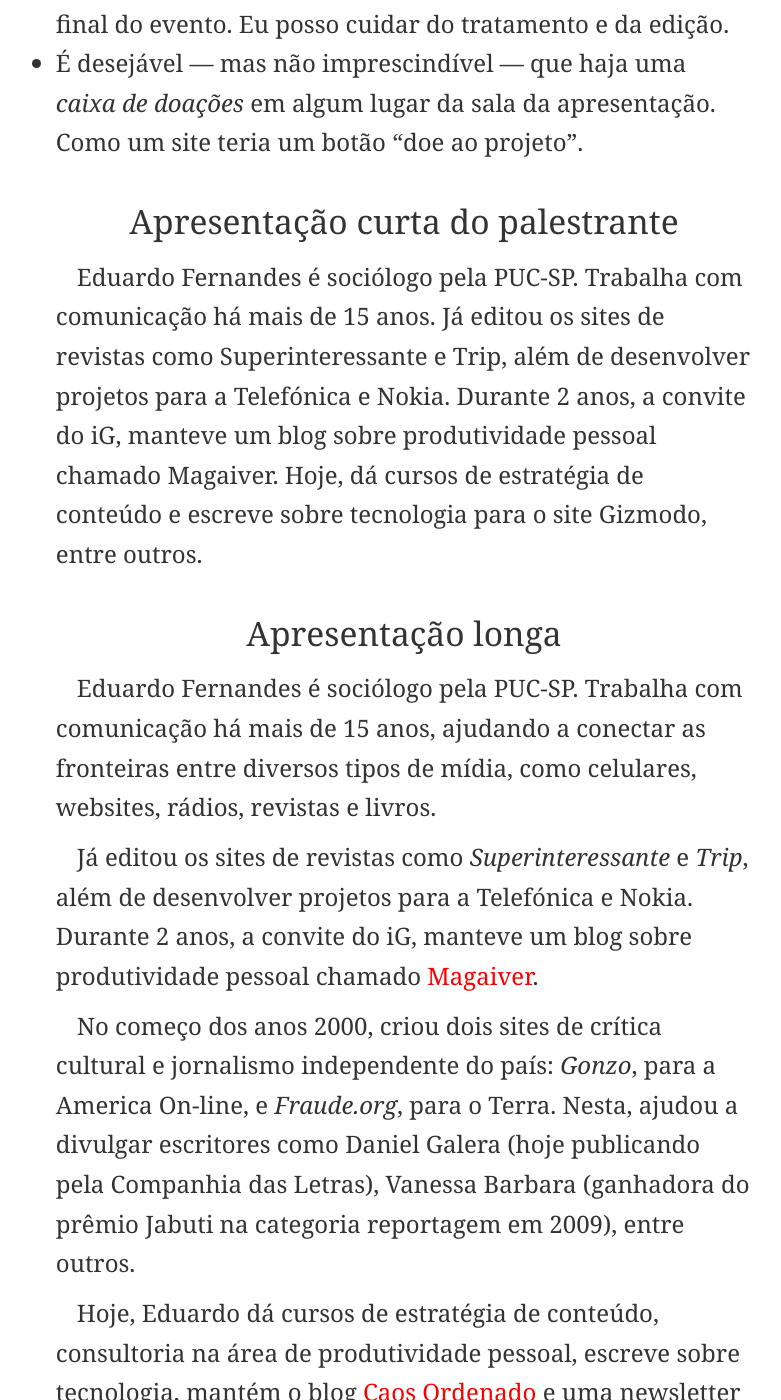
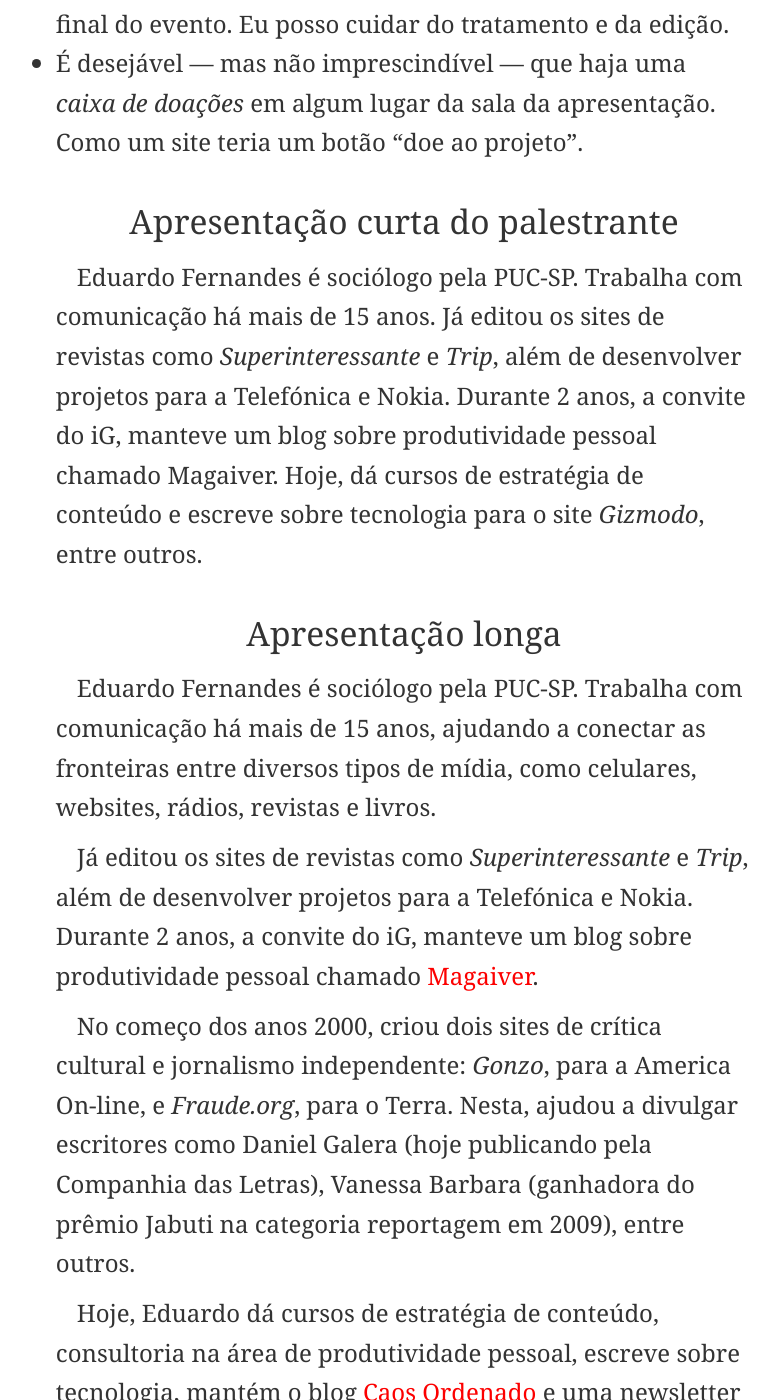
Before and after one commit to eduf/eduf.github.com, a Jekyll site: the page built from apresentacoes.html, in a window 1280 px wide and 1400 px high, scrolled down 1830 px. Shown: the whole window, without its empty margins (236-1017 px from the left). Built offline with Jekyll 4.4.1, drawn with Linux system fonts in a browser that asks for light colours; nearby versions of some CDN libraries; comment, search, counter and statistics services are not loaded; some of the changed text lies outside the part shown.

Commit message:
Tirando gorduras da apresentação

```diff
--- a/apresentacoes.html
+++ b/apresentacoes.html
@@ -31,14 +31,14 @@
 
 		<h2>Apresentação curta do palestrante</h2>
 
-		<p>Eduardo Fernandes é sociólogo pela PUC-SP. Trabalha com comunicação há mais de 15 anos. Já editou os sites de revistas como Superinteressante e Trip, além de desenvolver projetos para a Telefónica e Nokia. Durante 2 anos, a convite do iG, manteve um blog sobre produtividade pessoal chamado Magaiver. Hoje, dá cursos de estratégia de conteúdo e escreve sobre tecnologia para o site Gizmodo, entre outros.</p>
+		<p>Eduardo Fernandes é sociólogo pela PUC-SP. Trabalha com comunicação há mais de 15 anos. Já editou os sites de revistas como <em>Superinteressante</em> e <em>Trip</em>, além de desenvolver projetos para a Telefónica e Nokia. Durante 2 anos, a convite do iG, manteve um blog sobre produtividade pessoal chamado Magaiver. Hoje, dá cursos de estratégia de conteúdo e escreve sobre tecnologia para o site <em>Gizmodo</em>, entre outros.</p>
 
 
 		<h2>Apresentação longa</h2>
 
 		<p>Eduardo Fernandes é sociólogo pela PUC-SP. Trabalha com comunicação há mais de 15 anos, ajudando a conectar as fronteiras entre diversos tipos de mídia, como celulares, websites, rádios, revistas e livros.</p>
 		<p>Já editou os sites de revistas como <em>Superinteressante</em> e <em>Trip</em>, além de desenvolver projetos para a Telefónica e Nokia. Durante 2 anos, a convite do iG, manteve um blog sobre produtividade pessoal chamado <a href="http://colunistas.ig.com.br/magaiver/" rel="bookmark">Magaiver</a>.</p>
-		<p>No começo dos anos 2000, criou dois sites de crítica cultural e jornalismo independente do país: <em>Gonzo</em>, para a America On-line, e <em>Fraude.org</em>, para o Terra. Nesta, ajudou a divulgar escritores como Daniel Galera (hoje publicando pela Companhia das Letras), Vanessa Barbara (ganhadora do prêmio Jabuti na categoria reportagem em 2009), entre outros.</p>
+		<p>No começo dos anos 2000, criou dois sites de crítica cultural e jornalismo independente: <em>Gonzo</em>, para a America On-line, e <em>Fraude.org</em>, para o Terra. Nesta, ajudou a divulgar escritores como Daniel Galera (hoje publicando pela Companhia das Letras), Vanessa Barbara (ganhadora do prêmio Jabuti na categoria reportagem em 2009), entre outros.</p>
 		<p>Hoje, Eduardo dá cursos de estratégia de conteúdo, consultoria na área de produtividade pessoal, escreve sobre tecnologia, mantém o blog <a href="http://caosordenado.com" title="http://caosordenado.com">Caos Ordenado</a> e uma newsletter para profissionais de comunicação chamada <a href="http://caosordenado.com/plaintxt.html/" title="http://caosordenado.com/plaintxt.html/">PlainTXT</a>.</p>
 
 
```
Also changed, not shown: other parts of apresentacoes.html (+0 -4 lines).
